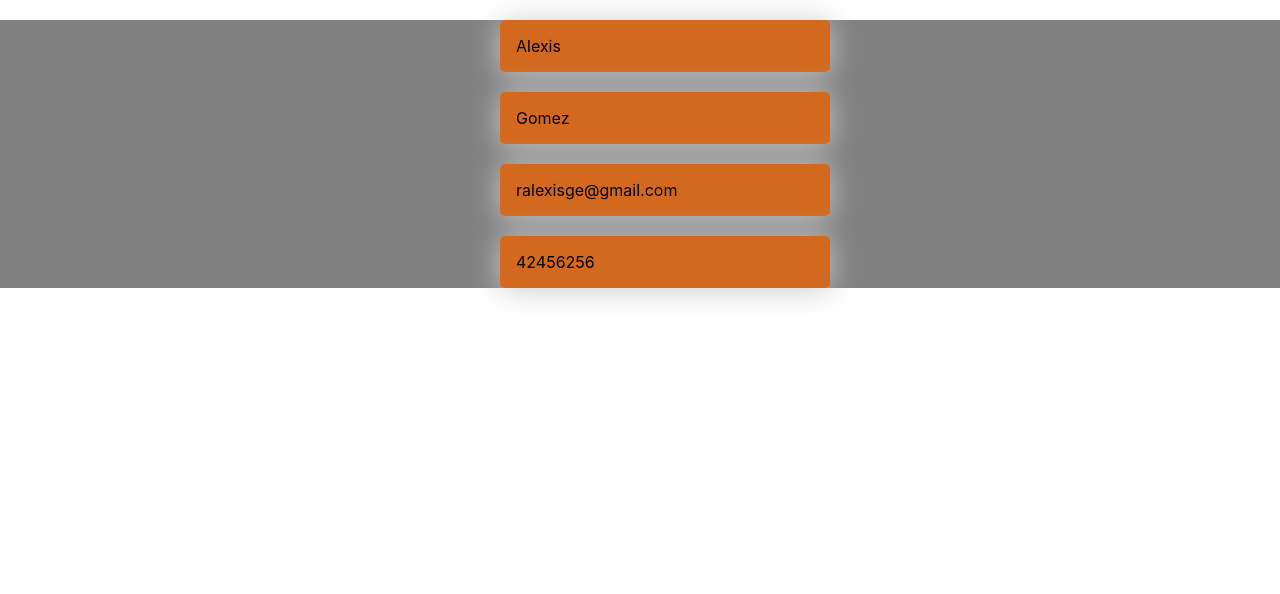
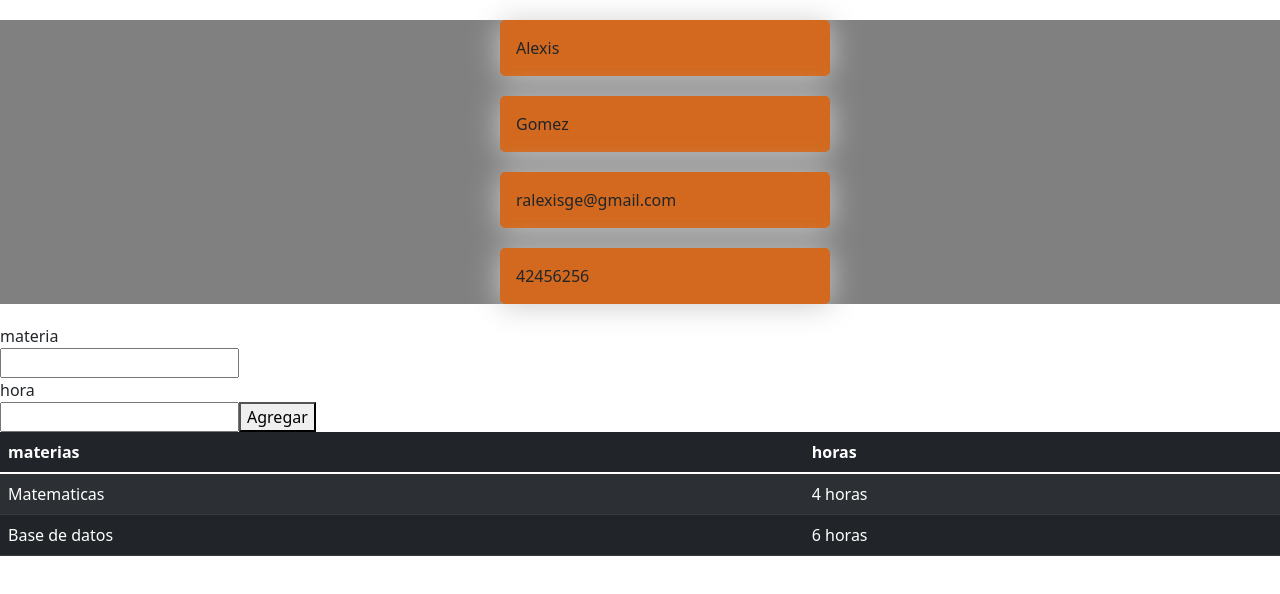
Before and after one commit to AlexisGomez99/MyAppReact, a React (Create React App) app in the folder my-app/: page / in a window 1280 px wide. Shown: the top 594 px of the page. Built offline with nearby package versions, Linux system fonts and the light colour scheme.

Commit message:
parte modulo 3

```diff
--- a/my-app/src/Persona.js
+++ b/my-app/src/Persona.js
@@ -1,20 +1,83 @@
 import React, { Component } from "react";
 import "./Persona.css";
-export default class extends Component {
-  render() {
 let estudiante = {
   nombre: "Alexis",
   apellido: "Gomez",
   email: "ralexisge@gmail.com",
   dni: "42456256",
+  materias: [
+    { materia: "Matematicas", hora: "4 horas" },
+    { materia: "Base de datos", hora: "6 horas" },
+  ],
 };
+
+export default class Persona extends Component {
+  constructor(props) {
+    super(props);
+    this.state = {
+      estudiante: estudiante,
+      nuevaMateria: {},
+    };
+  }
+
+  handlerChange = (event) => {
+    const { name, value } = event.target;
+    const { nuevaMateria } = this.state;
+    this.setState({ nuevaMateria: { ...nuevaMateria, [name]: value } });
+  };
+  handlerSumbit = () => {
+    const { estudiante, nuevaMateria } = this.state;
+    estudiante.materias.push(nuevaMateria);
+    this.setState({ estudiante: estudiante });
+  };
+  render() {
+    const { estudiante } = this.state;
+    const renderMaterias =
+      estudiante.materias &&
+      estudiante.materias.map((materia, index) => {
         return (
+          <tr key={index}>
+            <td>{materia.materia}</td>
+            <td>{materia.hora}</td>
+          </tr>
+        );
+      });
+    return (
+      <div>
         <div className="estiloDiv">
           <p className="estilo">{estudiante.nombre}</p>
           <p className="estilo">{estudiante.apellido}</p>
           <p className="estilo">{estudiante.email}</p>
           <p className="estilo">{estudiante.dni}</p>
         </div>
+        <div>
+          <label>materia</label>
+          <br />
+          <input name="materia" onChange={this.handlerChange}></input>
+          <br />
+          <label>hora</label>
+          <br />
+          <input name="hora" onChange={this.handlerChange}></input>
+          <button onClick={this.handlerSumbit}>Agregar</button>
+        </div>
+        <div>
+          <link
+            href="https://cdn.jsdelivr.net/npm/bootstrap@5.1.3/dist/css/bootstrap.min.css"
+            rel="stylesheet"
+            integrity="sha384-1BmE4kWBq78iYhFldvKuhfTAU6auU8tT94WrHftjDbrCEXSU1oBoqyl2QvZ6jIW3"
+            crossorigin="anonymous"
+          ></link>
+          <table className="table table-dark table-striped">
+            <thead>
+              <tr>
+                <th scope="col">materias</th>
+                <th scope="col">horas</th>
+              </tr>
+            </thead>
+            <tbody>{renderMaterias}</tbody>
+          </table>
+        </div>
+      </div>
     );
   }
 }
--- a/my-app/src/index.js
+++ b/my-app/src/index.js
@@ -4,9 +4,17 @@ import "./index.css";
 import Persona from "./Persona";
 import reportWebVitals from "./reportWebVitals";
 
+let estudiante = {
+  nombre: "Alexis",
+  apellido: "Gomez",
+  email: "ralexisge@gmail.com",
+  dni: "42456256",
+  materias: [{materia:"Matematicas", hora:"4 horas"},{materia:"Base de datos",hora:"6 horas"}],
+};
+
 ReactDOM.render(
   <React.StrictMode>
-    <Persona />
+    <Persona/>
   </React.StrictMode>,
   document.getElementById("root")
 );
```
Lines whose indentation alone changed are shown as unchanged.
